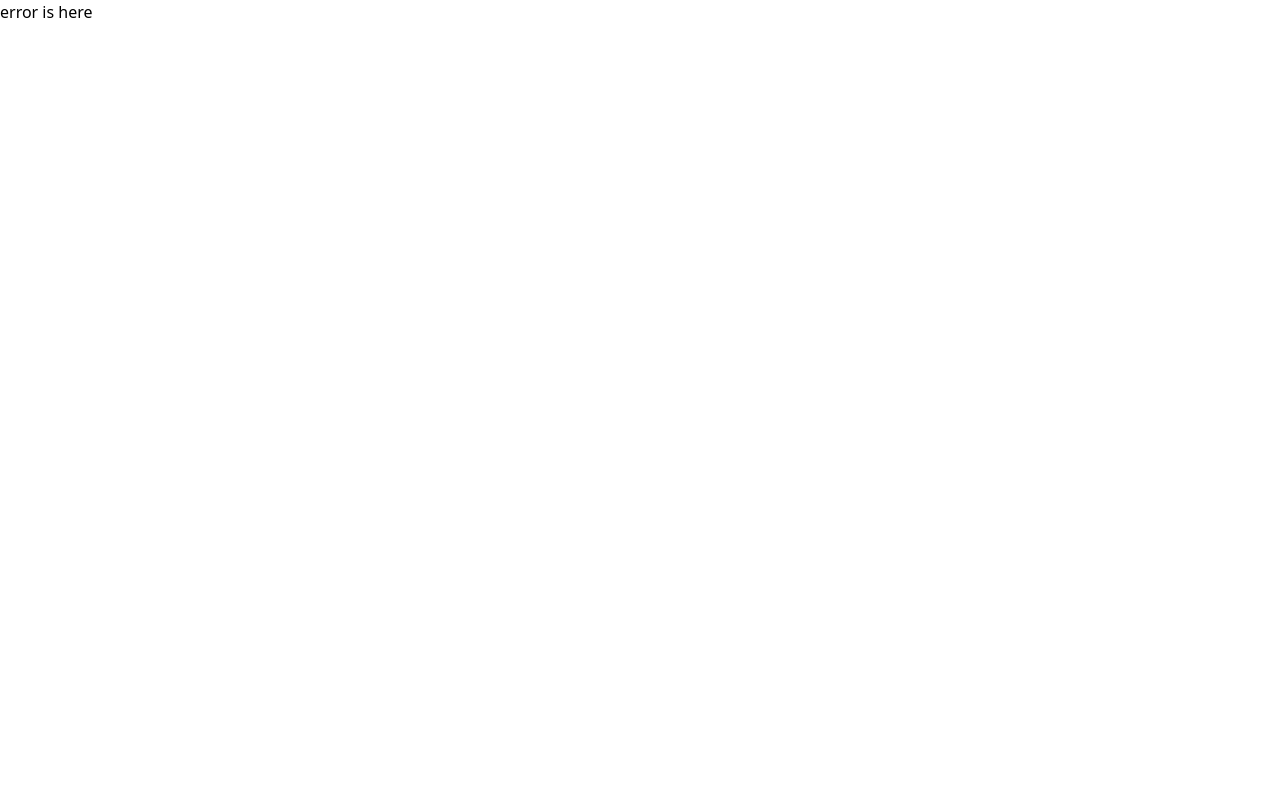
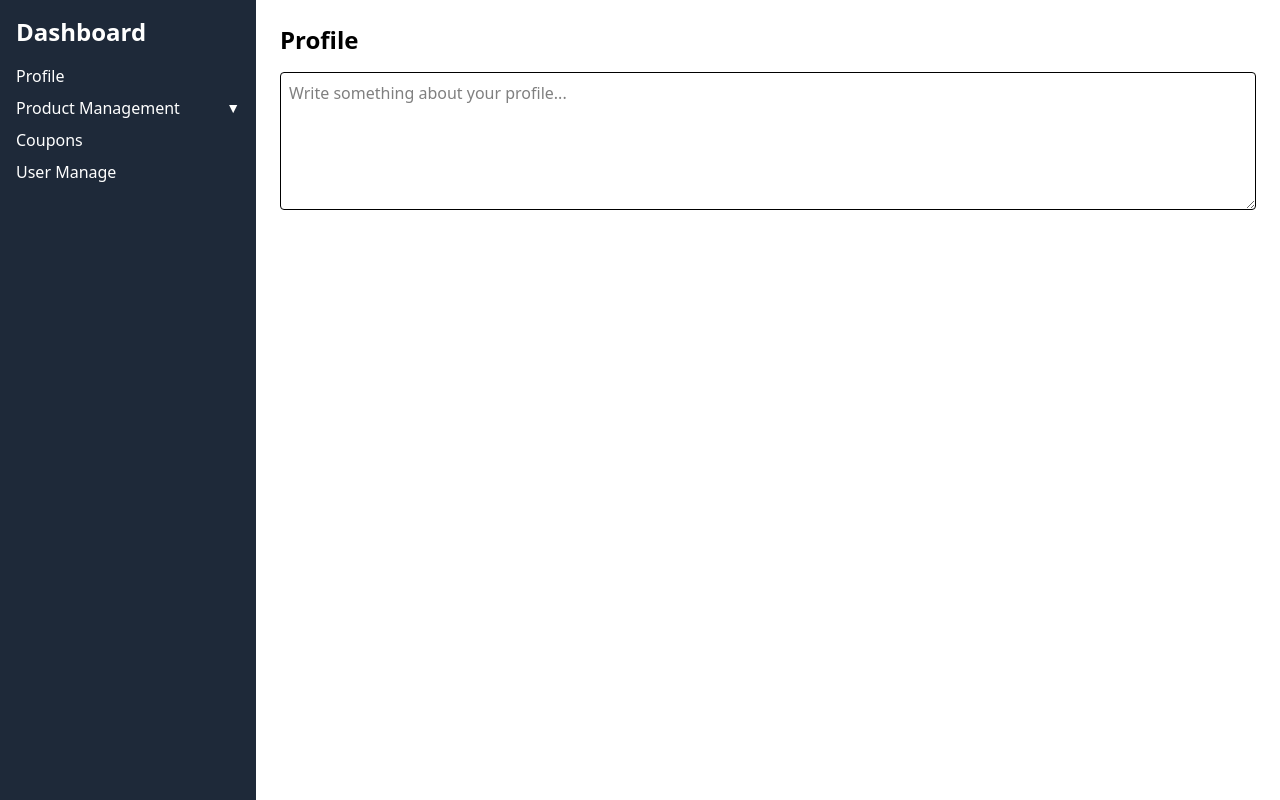
Before and after one commit to sabbir-hossen66/e-commerce-admin, a React (Vite) app: page /dashboard/profile in a window 1280 px wide. Before the commit this address had no page. Built offline with nearby package versions, Linux system fonts and the light colour scheme.

Commit message:
profile setup

```diff
--- /dev/null
+++ b/src/Dashboard/DashboardLayout.tsx
@@ -0,0 +1,19 @@
+import { Outlet } from "react-router-dom";
+import Sidebar from "./Sidebar";
+
+
+const DashboardLayout = () => {
+  return (
+    <div className="flex">
+      {/* Sidebar */}
+      <Sidebar />
+
+      {/* Right-side content (nested route will load here) */}
+      <div className="flex-1 p-6">
+        <Outlet />
+      </div>
+    </div>
+  );
+};
+
+export default DashboardLayout;
--- a/src/Dashboard/Sidebar.tsx
+++ b/src/Dashboard/Sidebar.tsx
@@ -1,4 +1,5 @@
 import { useState } from "react";
+import { Link } from "react-router-dom";
 
 const Sidebar = () => {
   const [open, setOpen] = useState(false);
@@ -9,7 +10,9 @@ const Sidebar = () => {
 
       <div className="font-medium space-y-2">
         {/* Profile */}
-        <h2 className="cursor-pointer hover:text-gray-300">Profile</h2>
+        <Link to="/dashboard/profile" className="block hover:text-gray-300">
+          Profile
+        </Link>
 
         {/* Product Management with dropdown */}
         <div>
@@ -21,20 +24,27 @@ const Sidebar = () => {
             <span className="text-sm">{open ? "▲" : "▼"}</span>
           </h2>
 
-          {/* Dropdown */}
           {open && (
             <div className="ml-4 mt-2 space-y-1 text-sm text-gray-300">
-              <h3 className="cursor-pointer hover:text-white">➕ Product Add</h3>
-              <h3 className="cursor-pointer hover:text-white">📄 Product Detail</h3>
+              <Link to="/dashboard/product-add" className="block hover:text-white">
+                ➕ Product Add
+              </Link>
+              <Link to="/dashboard/product-detail" className="block hover:text-white">
+                📄 Product Detail
+              </Link>
             </div>
           )}
         </div>
 
         {/* Coupons */}
-        <h2 className="cursor-pointer hover:text-gray-300">Coupons</h2>
+        <Link to="/dashboard/coupons" className="block hover:text-gray-300">
+          Coupons
+        </Link>
 
         {/* User Manage */}
-        <h2 className="cursor-pointer hover:text-gray-300">User Manage</h2>
+        <Link to="/dashboard/user-manage" className="block hover:text-gray-300">
+          User Manage
+        </Link>
       </div>
     </div>
   );
--- /dev/null
+++ b/src/Page/Profile.tsx
@@ -0,0 +1,14 @@
+const Profile = () => {
+  return (
+    <div>
+      <h1 className="text-2xl font-bold">Profile</h1>
+      <textarea
+        placeholder="Write something about your profile..."
+        className="w-full mt-4 p-2 border rounded text-black"
+        rows={5}
+      />
+    </div>
+  );
+};
+
+export default Profile;
```
Also changed, not shown: src/Routes/Routes.tsx (+9 -0 lines).
